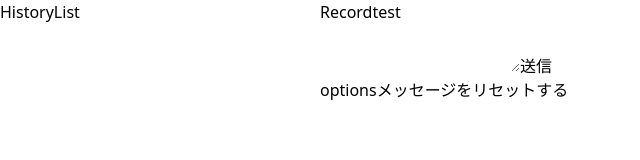
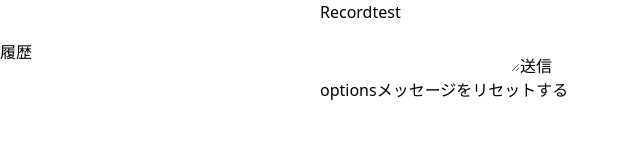
Before and after one commit to kototo522/zinbee-app, a Next.js app: page / in a window 1280 px wide. Shown: the top 160 px of the page, without its empty margins (0-640 px from the left). Built offline with nearby package versions, Linux system fonts and the light colour scheme.

Commit message:
palette.cssの追加

```diff
--- /dev/null
+++ b/src/componemts/history.tsx
@@ -0,0 +1,7 @@
+export const History = () => {
+  return (
+    <div className="mt-10 border-y-2">
+      <h1 className="text-white">履歴</h1>
+    </div>
+  )
+}
--- a/src/componemts/historyList.tsx
+++ b/src/componemts/historyList.tsx
@@ -1,7 +1,9 @@
+import { History } from './history'
+
 const HistoryList = () => {
   return (
-    <div className="">
-      <h2>HistoryList</h2>
+    <div className="w-full min-h-screen">
+      <History />
     </div>
   )
 }
--- a/src/styles/globals.css
+++ b/src/styles/globals.css
@@ -1,6 +1,8 @@
 @tailwind base;
 @tailwind components;
 @tailwind utilities;
+@import url('./helper.css');
+@import url('./palette.css');
 
 :root {
   --foreground-rgb: 0, 0, 0;
--- /dev/null
+++ b/src/styles/palette.css
@@ -0,0 +1,6 @@
+:root {
+  --white-default: #ffffff;
+  --brown-dark: #1f0000;
+  --gray-light: #d9d9d9;
+  --black-default: #000000;
+}
--- a/tailwind.config.js
+++ b/tailwind.config.js
@@ -1,9 +1,7 @@
 /** @type {import('tailwindcss').Config} */
 module.exports = {
   content: [
-    './src/pages/**/*.{js,ts,jsx,tsx}',
-    './src/components/**/*.{js,ts,jsx,tsx}',
-    './src/app/**/*.{js,ts,jsx,tsx}',
+    "./src/**/*.{js,jsx,ts,tsx}",
   ],
   theme: {
     extend: {
@@ -23,6 +21,25 @@ module.exports = {
     './src/app/**/*.{js,ts,jsx,tsx}',
   ],
   theme: {
+    colors: {
+      /* ホワイト */
+      white: {
+        DEFAULT: "var(--white-default)",
+      },
+      /* グレー */
+      gray: {
+        light: "var(--gray-light)",
+      },
+      /* ブラウン */
+      brown: {
+        dark: "var(--brown-dark)",
+      },
+      /* ブラック */
+      black: {
+        DEFAULT: "var(--black-default)",
+      },
+
+    },
     extend: {
       backgroundImage: {
         'gradient-radial': 'radial-gradient(var(--tw-gradient-stops))',
```
Also changed, not shown: src/Firebase/firebase.ts (added, +11 -0 lines), src/pages/index.tsx (+4 -4 lines).
